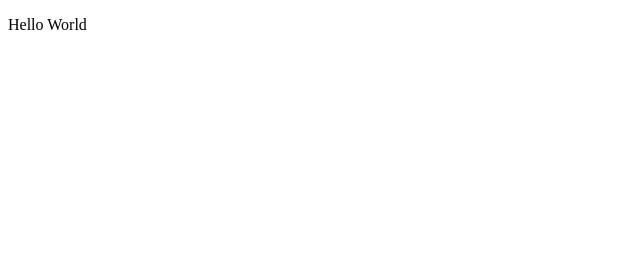
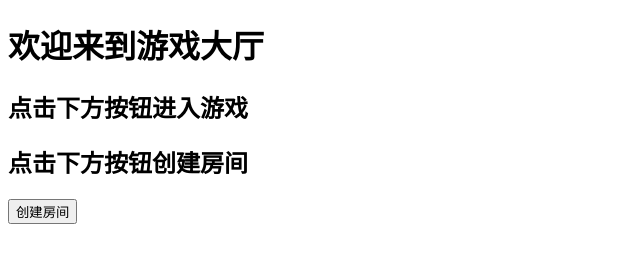
Before and after one commit to xainyuplus/Liar_s_Bar, a website: page index.html in a window 1280 px wide. Shown: the whole page, without its empty margins (0-640 px from the left). Drawn offline with Linux system fonts and the light colour scheme.

Commit message:
尝试用socket.io完成房间创建

```diff
--- a/index.html
+++ b/index.html
@@ -8,7 +8,10 @@
     <title>Document</title>
  </head>
  <body>
-    <p>Hello World</p>
+    <h1>欢迎来到游戏大厅</h1>
+    <h2>点击下方按钮进入游戏</h2>
+    <h2>点击下方按钮创建房间</h2>
+        <button>创建房间</button>
 
  </body>
  </html>
```
